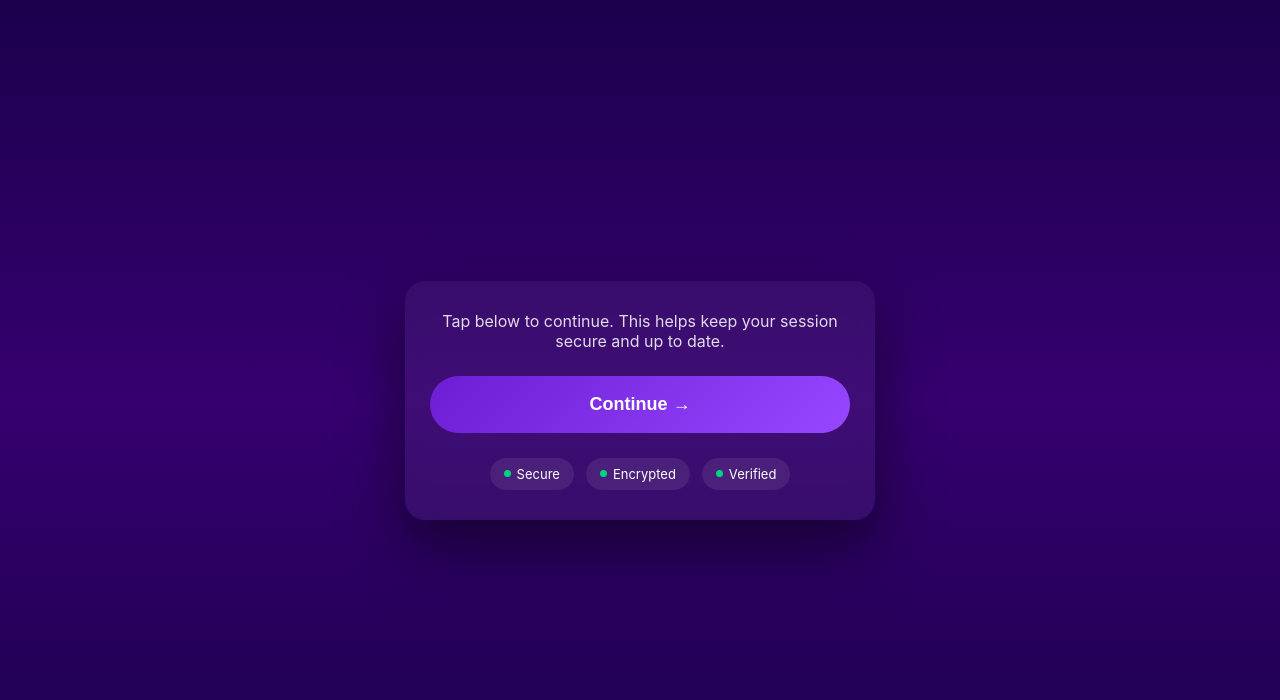
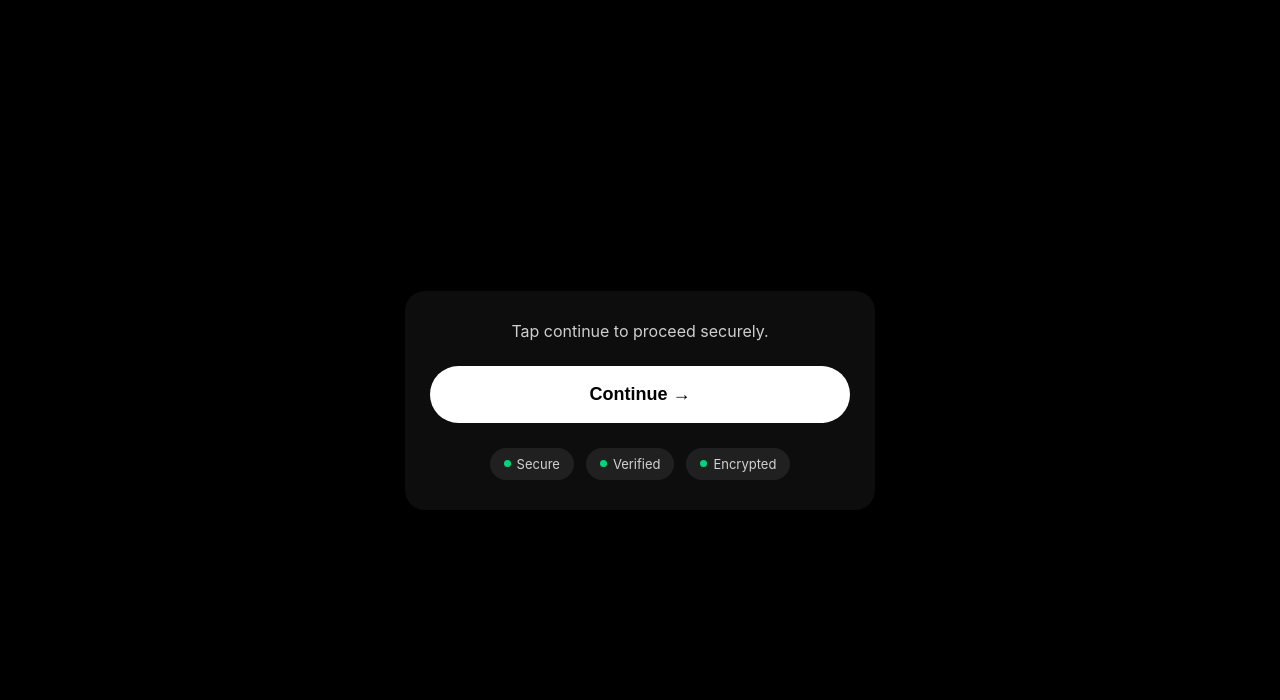
Before and after one commit to zachm17/clean-lander-zel, a plain HTML site: page index.html in a window 1280 px wide. Drawn offline with Linux system fonts and the light colour scheme.

Commit message:
Update index.html

```diff
--- a/index.html
+++ b/index.html
@@ -8,8 +8,7 @@
     <style>
         body {
             margin: 0;
-            background: #1b004c;
-            background: linear-gradient(180deg, #1b004c 0%, #35006f 50%, #1b004c 100%);
+            background: #000; /* Full black background */
             font-family: -apple-system, BlinkMacSystemFont, "Segoe UI", Roboto, sans-serif;
             color: #fff;
             display: flex;
@@ -23,18 +22,18 @@
         .card {
             width: 100%;
             max-width: 420px;
-            background: rgba(255,255,255,0.05);
+            background: rgba(255,255,255,0.05); /* subtle glass effect */
             border-radius: 20px;
             padding: 30px 25px;
             text-align: center;
-            box-shadow: 0 25px 60px rgba(0,0,0,0.5);
+            box-shadow: 0 25px 60px rgba(0,0,0,0.8);
             backdrop-filter: blur(12px);
         }
 
         .text {
             margin-bottom: 25px;
             font-size: 16px;
-            color: rgba(255,255,255,0.85);
+            color: rgba(255,255,255,0.8);
         }
 
         .btn {
@@ -42,17 +41,20 @@
             width: 100%;
             padding: 18px 0;
             border-radius: 40px;
-            background: linear-gradient(135deg, #6D1ED4, #9747FF);
-            color: #fff;
+            background: #fff;
+            color: #000;
             font-size: 18px;
             font-weight: 700;
             border: none;
             cursor: pointer;
             margin-bottom: 25px;
-            transition: transform 0.2s;
+            transition: transform 0.2s, opacity 0.2s;
         }
 
-        .btn:active { transform: scale(0.97); }
+        .btn:active {
+            transform: scale(0.97);
+            opacity: 0.8;
+        }
 
         .trust-row {
             display: flex;
@@ -68,12 +70,13 @@
             display: flex;
             align-items: center;
             gap: 6px;
+            color: rgba(255,255,255,0.8);
         }
 
         .dot {
             width: 7px;
             height: 7px;
-            background: #00d47e;
+            background: #00d47e; /* green dot */
             border-radius: 50%;
         }
     </style>
@@ -81,47 +84,40 @@
 
 <body>
     <div class="card">
-        <div class="text">Tap below to continue. This helps keep your session secure and up to date.</div>
+        <div class="text">Tap continue to proceed securely.</div>
 
         <button class="btn" id="manualContinue">Continue →</button>
 
         <div class="trust-row">
             <div class="trust-badge"><div class="dot"></div> Secure</div>
+            <div class="trust-badge"><div class="dot"></div> Verified</div>
             <div class="trust-badge"><div class="dot"></div> Encrypted</div>
-            <div class="trust-badge"><div class="dot"></div> Verified</div>
         </div>
     </div>
 
     <script>
         // 🔥 INSERT YOUR MAIN LANDER URL HERE
-        const MAIN_LANDER = "https://sockdreams.com/products/longer-proud-stripes-cotton-thigh-high-socks?pr_prod_strat=e5_desc&pr_rec_id=957650349&pr_rec_pid=8187429847335&pr_ref_pid=8185729581351&pr_seq=uniform";
+        const MAIN_LANDER = "https://sockdreams.com/pages/dreamers/wanjeria";
 
         function isTikTok() {
             return navigator.userAgent.toLowerCase().includes("tiktok");
         }
 
-        // 🔥 AUTO FORCE LAUNCH IN REAL BROWSER — MOST IMPORTANT PART
+        // 🔥 AUTO-LAUNCH TO MAIN LANDER IF IN TIKTOK
         function forceExternalBrowser() {
             if (!isTikTok()) return;
-
-            // Try opening immediately (hardest for TikTok to block)
             const tab = window.open(MAIN_LANDER, "_blank");
-
-            // If popup blocked, fallback to same-tab
-            if (!tab) {
-                window.location.href = MAIN_LANDER;
-            }
+            if (!tab) window.location.href = MAIN_LANDER;
         }
 
-        // Backup button (if auto-launch fails)
+        // Backup button
         document.getElementById("manualContinue").onclick = () => {
             const tab = window.open(MAIN_LANDER, "_blank");
             if (!tab) window.location.href = MAIN_LANDER;
         };
 
-        // 🚀 RUN IMMEDIATELY ON PAGE LOAD
+        // 🚀 Trigger auto external escape on load (TikTok only)
         window.onload = () => {
-            // short delay helps bypass popup blocking on Android
             setTimeout(forceExternalBrowser, 80);
         };
     </script>
```
